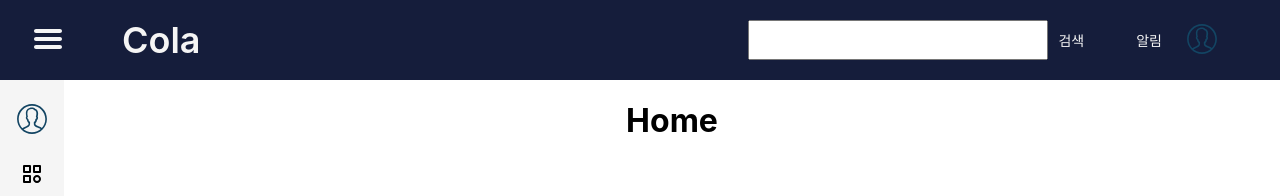
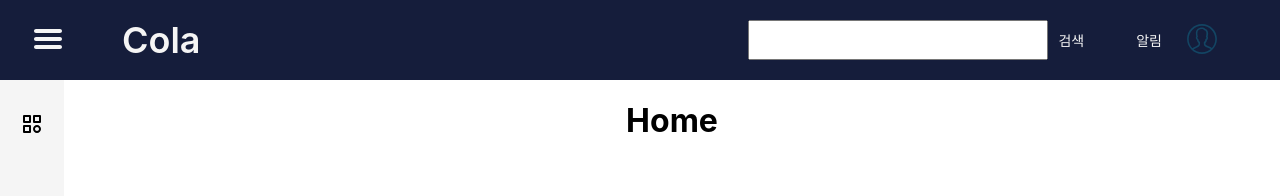
Before and after one commit to Coreight98/Cola_Web, a Next.js app: page / in a window 1280 px wide. Shown: the top 196 px of the page. Built offline with nearby package versions, Linux system fonts and the light colour scheme.

Commit message:
feat : add event listener for close sidebar when clicked outside

```diff
--- a/src/components/molecules/sidebar/index.tsx
+++ b/src/components/molecules/sidebar/index.tsx
@@ -1,5 +1,6 @@
+import { Dispatch, SetStateAction, useEffect, useRef } from 'react';
+
 import { useRouter } from 'next/router';
-import { useRecoilState, useRecoilValue } from 'recoil';
 
 import {
   Container,
@@ -14,8 +15,6 @@ import {
 import CategoryIcon from '@assets/icon/category_sidebar.svg';
 import EditIcon from '@assets/icon/edit.svg';
 import HashtagIcon from '@assets/icon/hashtag.svg';
-import UserDefault from '@assets/icon/user_default.svg';
-import { sideBarState } from '@atoms/sidebar';
 import HashtagChip from '@components/atoms/hashtagChip';
 
 const categories = [
@@ -61,19 +60,29 @@ const hashtags = [
 
 export interface ISidebar {
   sidebar: boolean;
+  setSidebar: Dispatch<SetStateAction<boolean>>;
 }
-const SideBar = ({ sidebar }: ISidebar) => {
+const SideBar = ({ sidebar, setSidebar }: ISidebar) => {
   const router = useRouter();
+
+  const sidebarRef = useRef() as React.MutableRefObject<HTMLDivElement>;
+
+  useEffect(() => {
+    const handleSidebarClose = (event: MouseEvent | React.BaseSyntheticEvent) => {
+      if (sidebarRef.current && !sidebarRef.current.contains(event.target)) {
+        setSidebar(false);
+      }
+    };
+    document.addEventListener('click', handleSidebarClose, true);
+    return () => {
+      document.removeEventListener('click', handleSidebarClose);
+    };
+  });
 
   return (
     <>
       <Container>
         <SidebarIconContainer>
-          <ProfileWrapper>
-            <SidebarItem>
-              <UserDefault width="40px" height="40px" />
-            </SidebarItem>
-          </ProfileWrapper>
           <CategoryWrapper>
             <CategoryIcon />
           </CategoryWrapper>
@@ -81,7 +90,7 @@ const SideBar = ({ sidebar }: ISidebar) => {
             <HashtagIcon width="20px" height="20px" />
           </CategoryWrapper>
         </SidebarIconContainer>
-        <SidebarTextContainer sidebar={sidebar}>
+        <SidebarTextContainer ref={sidebarRef} sidebar={sidebar}>
           <ProfileWrapper onClick={() => router.push('/signIn')}>
             <SidebarItem>로그인</SidebarItem>
           </ProfileWrapper>
--- a/src/components/organisms/Navigation/index.tsx
+++ b/src/components/organisms/Navigation/index.tsx
@@ -25,7 +25,7 @@ const Navigation = () => {
   }, []);
   return (
     <Container>
-      <SideBar sidebar={sidebar} />
+      <SideBar sidebar={sidebar} setSidebar={setSidebar} />
       <Header setSidebar={setSidebar} />
     </Container>
   );
```
